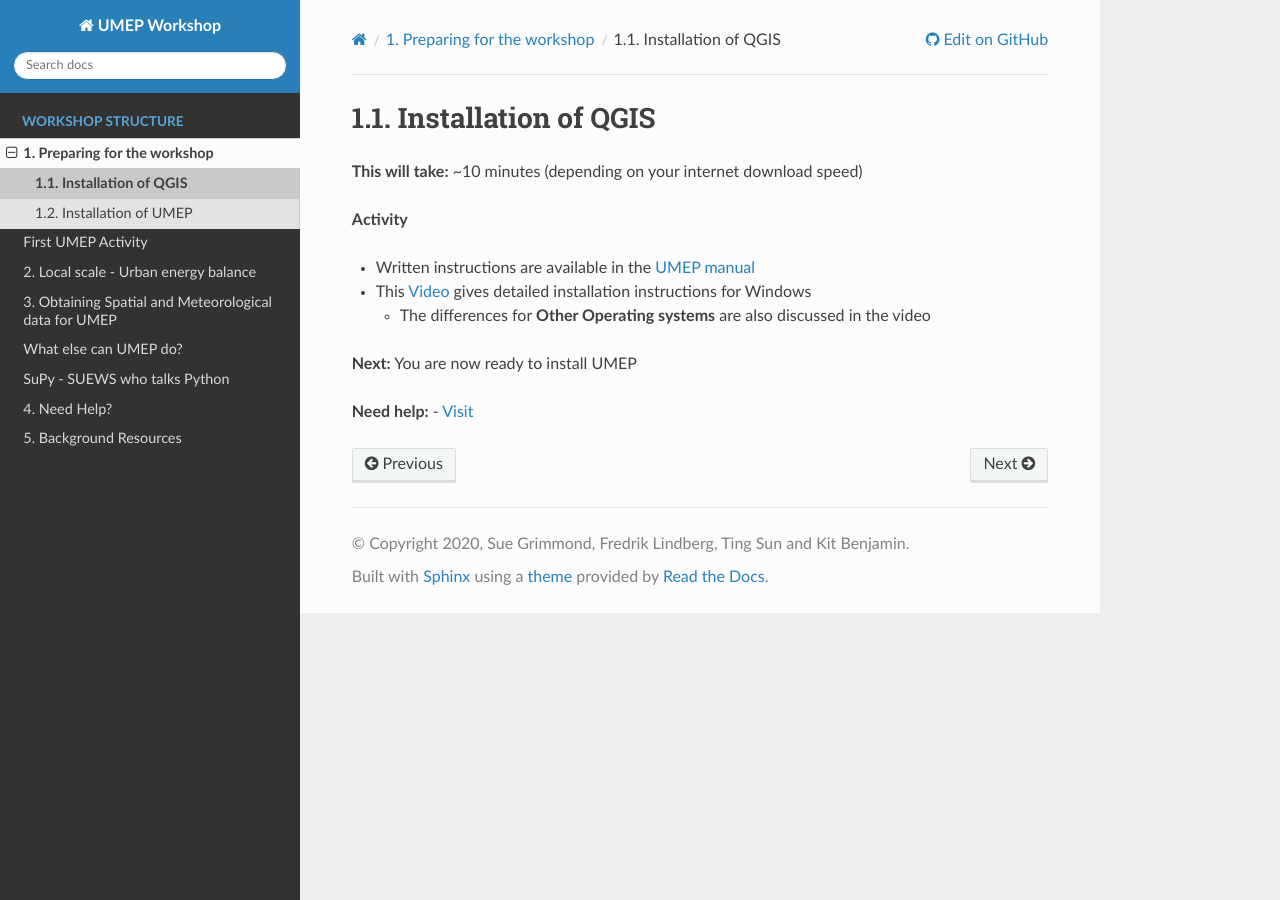
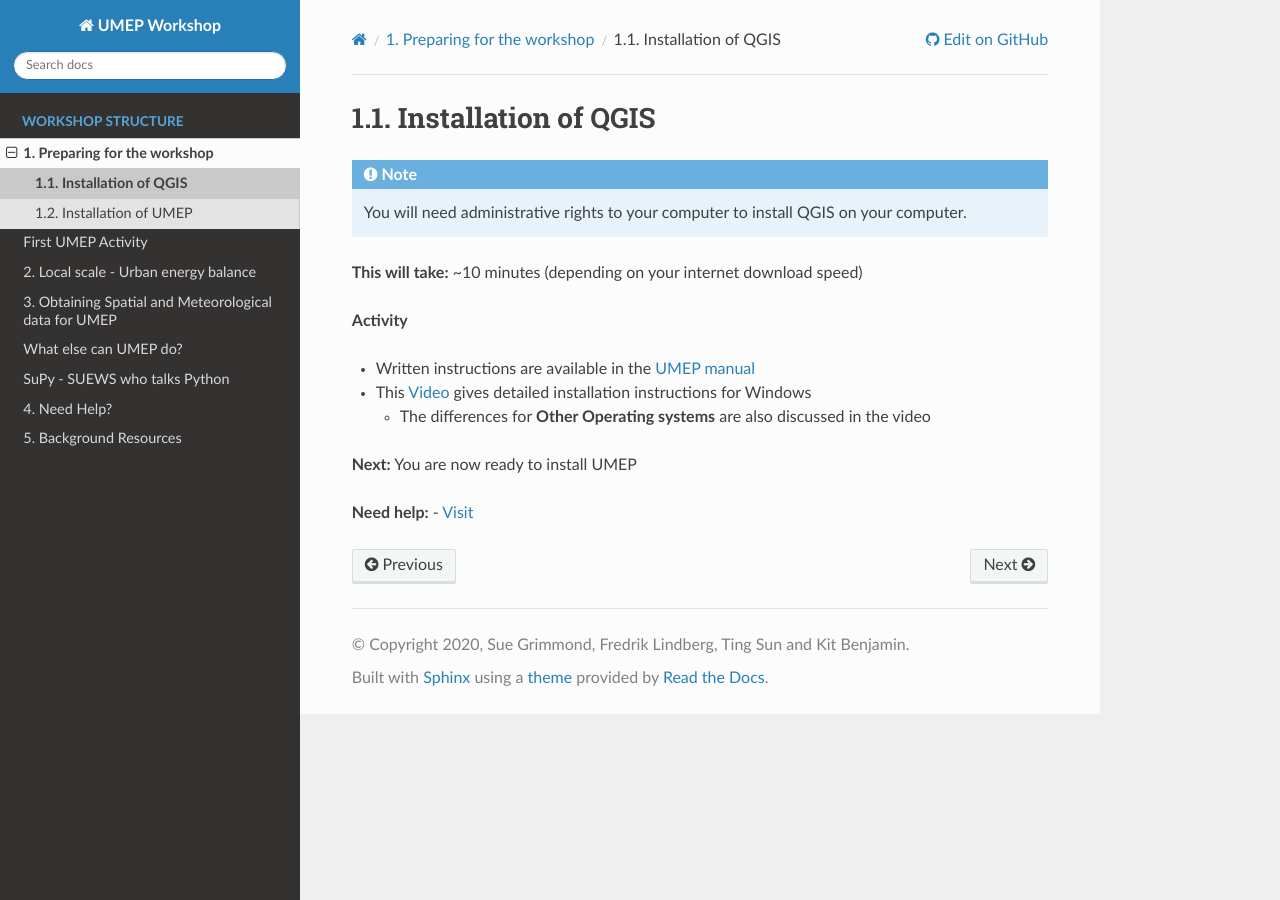
Before and after one commit to Urban-Meteorology-Reading/UMEP-Workshop, a Sphinx documentation site: the page built from source/Prepare/QGIS1.rst, in a window 1280 px wide. Built offline with Sphinx 7.4.7 and the Read the Docs theme 2.0.0, drawn with Linux system fonts in a browser that asks for light colours.

Commit message:
Update QGIS1.rst

```diff
--- a/source/Prepare/QGIS1.rst
+++ b/source/Prepare/QGIS1.rst
@@ -2,6 +2,8 @@
 
 Installation of QGIS
 --------------------
+
+.. note:: You will need administrative rights to your computer to install QGIS on your computer.
 
 **This will take:**  ~10 minutes (depending on your internet download speed)
 
```
